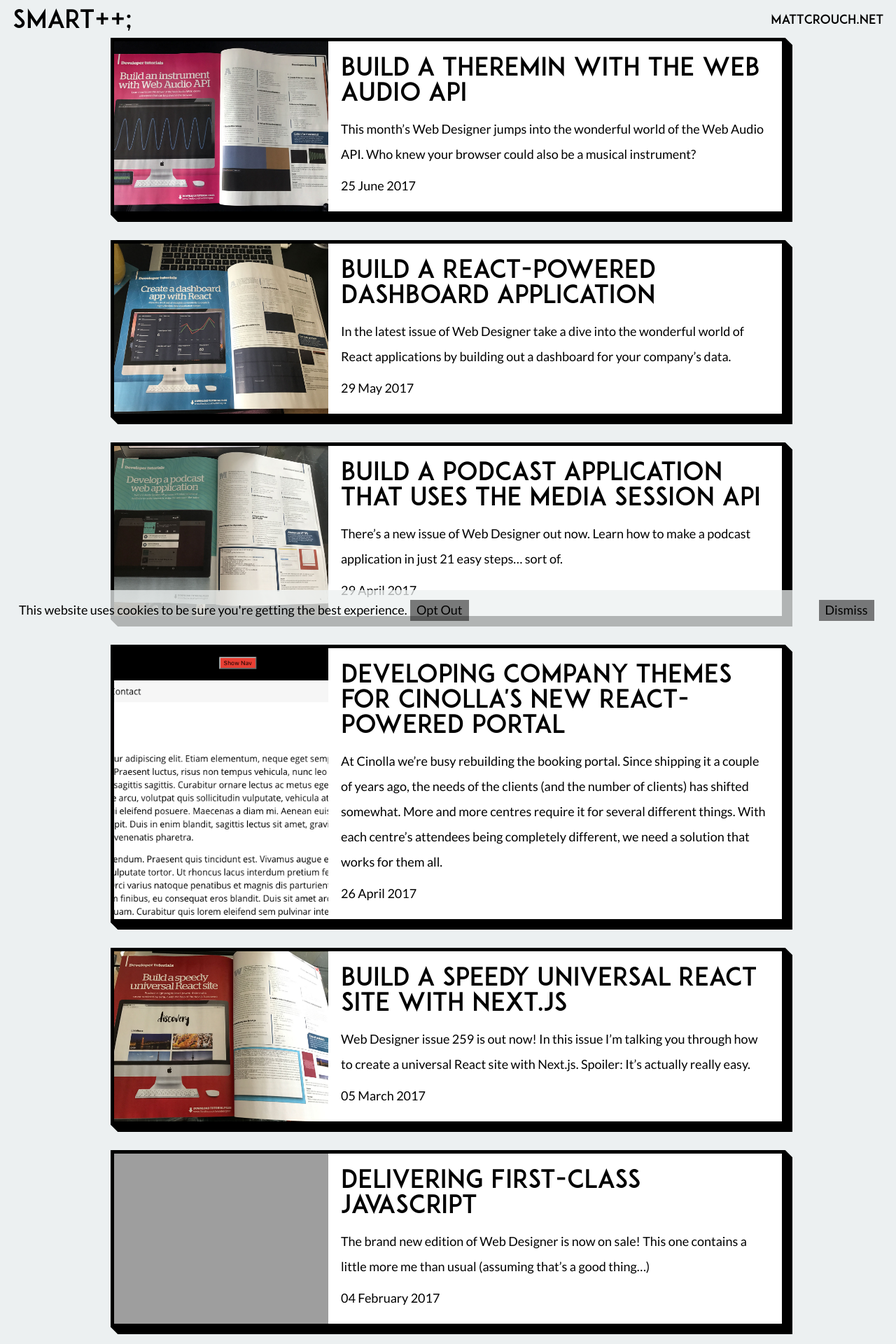
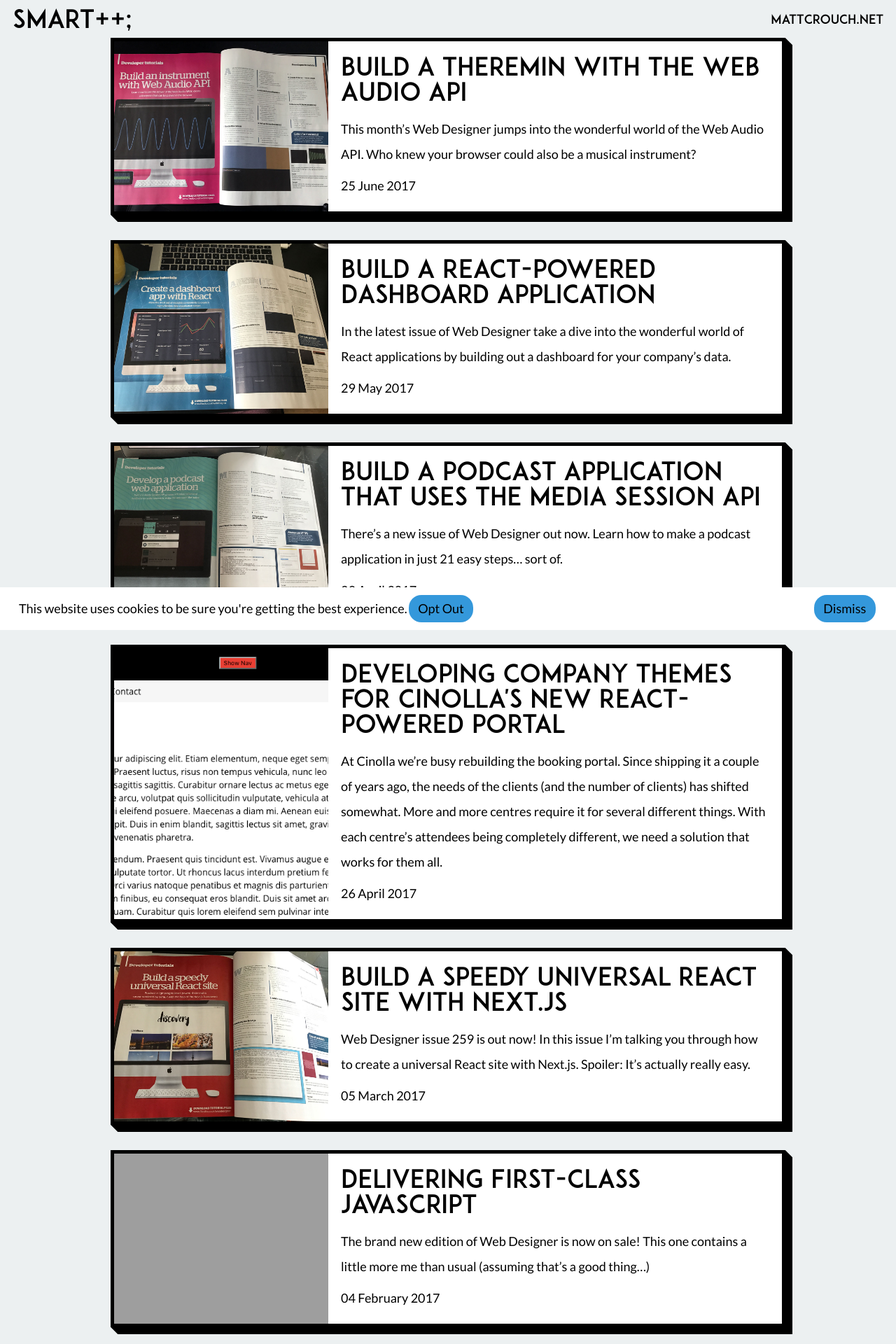
Before and after one commit to MattCrouch/blog, a Jekyll site: the page built from index.html, in a window 1280 px wide. Shown: the top 1920 px of the page at 70% size. Built offline with Jekyll 4.4.1, drawn with Linux system fonts in a browser that asks for light colours; the list of posts is cut into pages by our own code; grey boxes are pictures that could not be loaded.

Commit message:
Cookie monster styling

```diff
--- a/_sass/_cookie-monster.scss
+++ b/_sass/_cookie-monster.scss
@@ -5,22 +5,23 @@
 	bottom: 0;
 	padding: 0.5rem 1.5rem;
 	width: 100%;
-	background-color: rgba($background-color, 0.75);
+	background-color: lighten($background-color, 10%);
 
 	animation-duration: 1s;
   animation-name: cookie-slidein;
 
 	button {
 		border: none;
-	    margin: 0.25rem;
-	    padding: 0.25rem 0.5rem;
-	    background-color: rgba(0, 0, 0, 0.5);
+		padding: 0.5rem 0.75rem;
+		margin: 0.125rem;
+		border-radius: 1rem;
+		background-color: $color-2;
 		font-family: inherit;
 		font-size: inherit;
 		cursor: pointer;
 
 		&:hover, &:focus {
-	    	background-color: rgba(0, 0, 0, 0.75);
+			background-color: lighten($color-2, 10%);
 		}
 
 		@media (max-width: 450px) {
```
Lines whose indentation alone changed are shown as unchanged.
